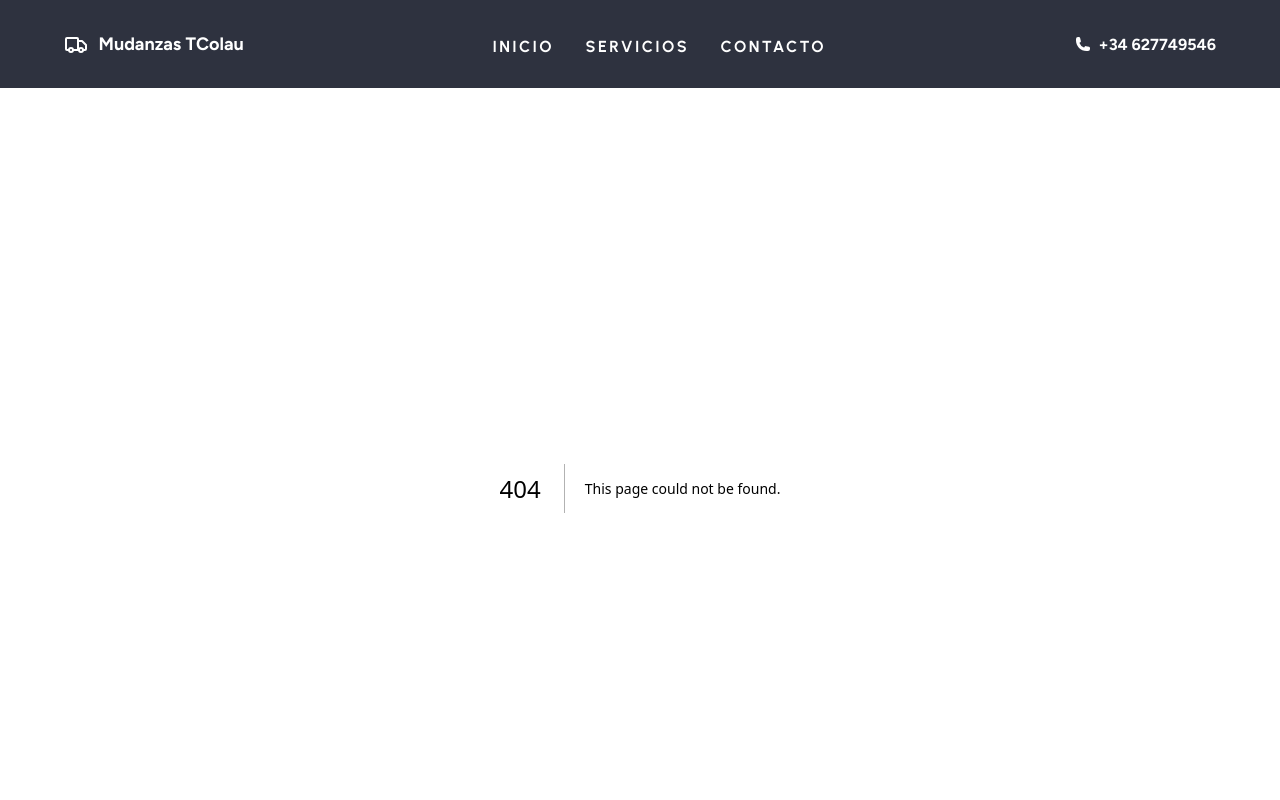
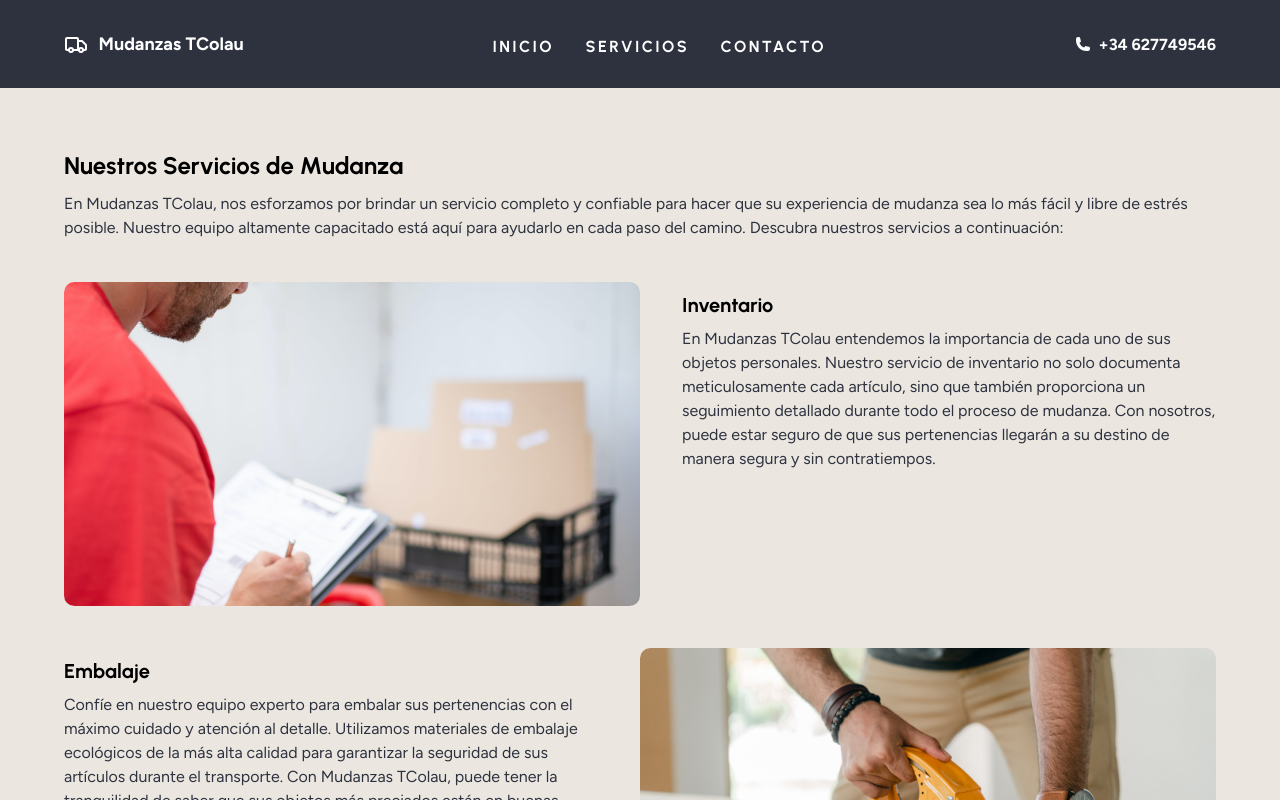
Before and after one commit to Soulzen/mudanzastcolau, a Next.js app: page /servicios in a window 1280 px wide. Before the commit this address had no page. Shown: the top 800 px of the page. Built offline with nearby package versions, Linux system fonts and the light colour scheme.

Commit message:
services page

```diff
--- /dev/null
+++ b/src/app/servicios/page.module.css
@@ -0,0 +1,86 @@
+.section {
+  padding: 3em 0;
+  background-color: var(--clr-accent-soft);
+}
+
+.container {
+  width: 90%;
+  max-width: 1200px;
+  margin: 0 auto;
+}
+
+.intro {
+  margin-bottom: 1em;
+}
+
+.intro h1 {
+  font-size: 1.5rem;
+  font-family: var(--font-accent);
+  font-weight: 700;
+  margin-bottom: 0.5em;
+}
+
+.intro p {
+  font-size: 1rem;
+  font-family: var(--font-basic);
+  font-weight: 400;
+  line-height: 1.5;
+  color: var(--clr-terciary);
+}
+
+.service {
+  margin: 2em 0;
+}
+
+.image {
+  width: 100%;
+  aspect-ratio: 16/9;
+  object-fit: cover;
+  border-radius: 0.5em;
+}
+
+.text {
+  margin-top: 0.5em;
+}
+
+.text h2 {
+  font-size: 1.25rem;
+  font-family: var(--font-accent);
+  font-weight: 700;
+  margin-bottom: 0.5em;
+}
+
+.text p {
+  font-size: 1rem;
+  font-family: var(--font-basic);
+  font-weight: 400;
+  line-height: 1.5;
+  color: var(--clr-terciary);
+}
+
+.outro {
+  margin-top: 2em;
+}
+
+.outro p {
+  font-size: 1rem;
+  font-family: var(--font-basic);
+  font-weight: 400;
+  line-height: 1.5;
+  color: var(--clr-terciary);
+}
+
+@media (min-width: 900px) {
+  .service {
+    display: flex;
+    gap: 2em;
+  }
+
+  .image {
+    width: 50%;
+  }
+
+  .even {
+    flex-direction: row-reverse;
+  }
+}
--- /dev/null
+++ b/src/app/servicios/page.tsx
@@ -0,0 +1,59 @@
+import React from "react"
+
+import styles from "./page.module.css"
+
+import { services } from "@/data"
+import Image from "next/image"
+
+const Services = () => {
+  return (
+    <main>
+      <section className={styles.section}>
+        <div className={styles.container}>
+          <div className={styles.intro}>
+            <h1>Nuestros Servicios de Mudanza</h1>
+            <p>
+              En Mudanzas TColau, nos esforzamos por brindar un servicio
+              completo y confiable para hacer que su experiencia de mudanza sea
+              lo más fácil y libre de estrés posible. Nuestro equipo altamente
+              capacitado está aquí para ayudarlo en cada paso del camino.
+              Descubra nuestros servicios a continuación:
+            </p>
+          </div>
+          <div className={styles.services}>
+            {services.map((service) => (
+              <div
+                key={service.id}
+                className={`${styles.service} ${
+                  service.id % 2 === 0 ? styles.even : styles.odd
+                }`}
+              >
+                <Image
+                  src={service.image}
+                  alt={service.title}
+                  width={300}
+                  height={300}
+                  className={styles.image}
+                />
+                <div className={styles.text}>
+                  <h2>{service.title}</h2>
+                  <p>{service.extended}</p>
+                </div>
+              </div>
+            ))}
+          </div>
+          <div className={styles.outro}>
+            <p>
+              Estos son solo algunos de los servicios que ofrecemos en Mudanzas
+              TColau. Sea cual sea su necesidad de mudanza, estamos aquí para
+              ayudarlo. ¡Contáctenos hoy mismo para obtener más información y
+              comenzar a planificar su mudanza sin estrés!
+            </p>
+          </div>
+        </div>
+      </section>
+    </main>
+  )
+}
+
+export default Services
--- a/src/components/navbar/navbar.tsx
+++ b/src/components/navbar/navbar.tsx
@@ -20,7 +20,7 @@ const NavBar = ({ desktop }: NavBarProps) => {
           </Link>
         </li>
         <li className={styles.nav_item}>
-          <Link href="#" className={styles.nav_link}>
+          <Link href="/servicios" className={styles.nav_link}>
             Servicios
           </Link>
         </li>
--- a/src/data.ts
+++ b/src/data.ts
@@ -77,6 +77,7 @@ export interface Service {
   id: number
   title: string
   description: string
+  extended: string
   image: string
 }
 
@@ -86,6 +87,8 @@ export const services: Service[] = [
     title: "Inventario",
     description:
       "Nuestro servicio de inventario asegura la documentación y seguimiento preciso de sus pertenencias durante la mudanza, brindando tranquilidad sobre su llegada segura.",
+    extended:
+      "En Mudanzas TColau entendemos la importancia de cada uno de sus objetos personales. Nuestro servicio de inventario no solo documenta meticulosamente cada artículo, sino que también proporciona un seguimiento detallado durante todo el proceso de mudanza. Con nosotros, puede estar seguro de que sus pertenencias llegarán a su destino de manera segura y sin contratiempos.",
     image: "/services_images/inventory.jpg"
   },
   {
@@ -93,6 +96,8 @@ export const services: Service[] = [
     title: "Embalaje",
     description:
       "Ofrecemos servicios de embalaje profesional para garantizar la seguridad de sus pertenencias durante el transporte, utilizando materiales de embalaje ecológicos.",
+    extended:
+      "Confíe en nuestro equipo experto para embalar sus pertenencias con el máximo cuidado y atención al detalle. Utilizamos materiales de embalaje ecológicos de la más alta calidad para garantizar la seguridad de sus artículos durante el transporte. Con Mudanzas TColau, puede tener la tranquilidad de saber que sus objetos más preciados están en buenas manos.",
     image: "/services_images/packing.jpg"
   },
   {
@@ -100,6 +105,8 @@ export const services: Service[] = [
     title: "Desmontaje y Montaje",
     description:
       "Nuestro equipo se encarga del desmontaje y montaje de muebles, asegurando que sus pertenencias lleguen a su destino en perfectas condiciones.",
+    extended:
+      "Nuestro equipo está capacitado para manejar el desmontaje y montaje de muebles de manera eficiente y profesional. Ya sea un sofá, una cama o una mesa, nos encargamos de cada pieza con el máximo cuidado y atención. Con Mudanzas TColau, puede estar seguro de que sus muebles llegarán a su destino en perfectas condiciones, listos para ser instalados sin problemas.",
     image: "/services_images/assembly.jpg"
   },
   {
@@ -107,6 +114,8 @@ export const services: Service[] = [
     title: "Montacargas",
     description:
       "Contamos con montacargas para facilitar el transporte de artículos pesados y voluminosos, garantizando la seguridad y eficiencia durante el proceso de mudanza.",
+    extended:
+      "Para artículos pesados y voluminosos, contamos con montacargas especializados para garantizar un transporte seguro y eficiente. Nuestro equipo experto maneja estos equipos con habilidad y precaución, asegurando que sus pertenencias lleguen a su destino sin daños ni contratiempos. En Mudanzas TColau, su seguridad y satisfacción son nuestra máxima prioridad.",
     image: "/services_images/lift_truck.png"
   },
   {
@@ -114,6 +123,8 @@ export const services: Service[] = [
     title: "Almacenamiento",
     description:
       "Ofrecemos soluciones de almacenamiento seguro para sus pertenencias, ya sea a corto o largo plazo, brindando tranquilidad durante el proceso de mudanza.",
+    extended:
+      "¿Necesita almacenamiento seguro para sus pertenencias durante un período de tiempo determinado? En Mudanzas TColau, ofrecemos soluciones de almacenamiento flexibles, tanto a corto como a largo plazo. Con instalaciones seguras y bien cuidadas, puede confiar en nosotros para proteger sus objetos mientras espera el momento adecuado para su entrega.",
     image: "/services_images/storage.jpg"
   },
   {
@@ -121,6 +132,8 @@ export const services: Service[] = [
     title: "Artículos Frágiles",
     description:
       "Nuestro equipo se especializa en el transporte de artículos frágiles, asegurando que lleguen a su destino en perfectas condiciones.",
+    extended:
+      "Entendemos la importancia de sus artículos frágiles y delicados. Nuestro equipo altamente capacitado se especializa en el transporte de estos objetos, asegurando que lleguen a su destino en perfectas condiciones. Con Mudanzas TColau, puede confiar en nosotros para manejar sus artículos más preciados con el máximo cuidado y atención.",
     image: "/services_images/fragile.jpg"
   }
 ]
```
